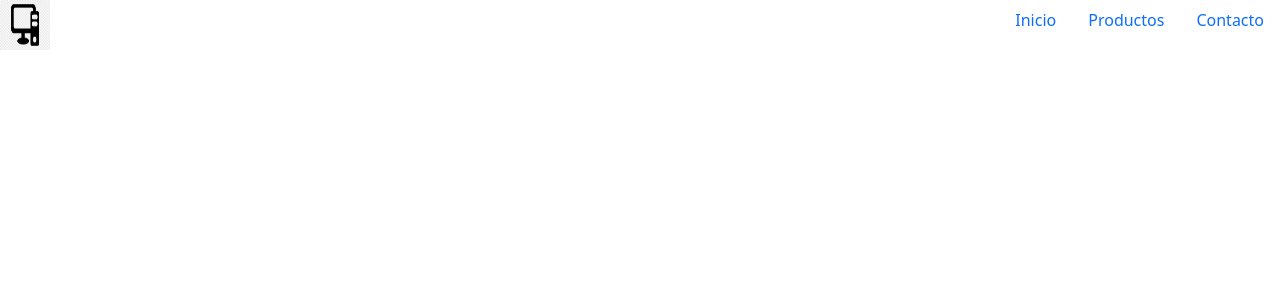
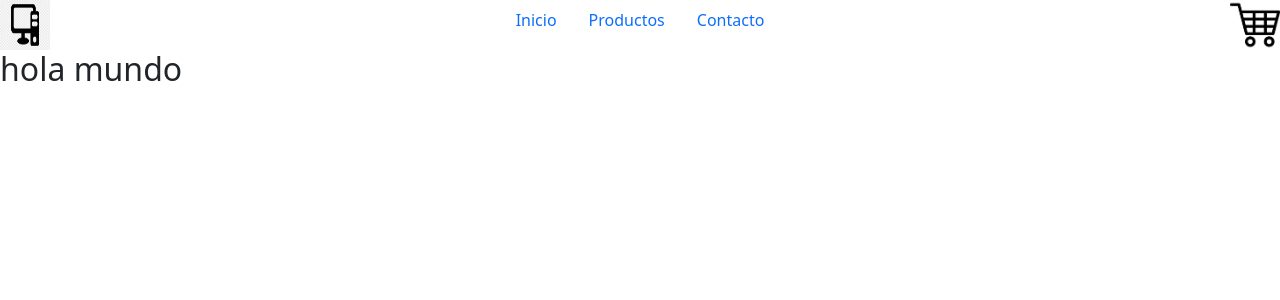
Before and after one commit to vialfmj/vial-ventapc, a React (Create React App) app: page / in a window 1280 px wide. Shown: the top 300 px of the page. Built offline with nearby package versions, Linux system fonts and the light colour scheme.

Commit message:
landingPage

```diff
--- a/src/App.css
+++ b/src/App.css
@@ -14,3 +14,11 @@
   flex-direction: row;
   justify-content: space-between;
 }
+.contenedorCarrito{
+  width: 50px;
+  height: 50px;
+}
+.contenedorCarrito img{
+  width: 100%;
+  height: 100%;
+}
--- a/src/App.js
+++ b/src/App.js
@@ -1,10 +1,12 @@
-import logo from './images/logo.png';
 import './App.css';
 import NavBar from './components/NavBar';
-
+import ItemListContainer from './components/ItemListContainer';
 function App() {
   return (
+    <>
     <NavBar />
+    <ItemListContainer greeting='hola mundo'/>
+    </ >
   );
 }
 
--- /dev/null
+++ b/src/components/CartWidget.jsx
@@ -0,0 +1,12 @@
+import React from 'react'
+import cart from '../images/carrito.png'
+
+function CartWidget() {
+    return (
+        <div className='contenedorCarrito'>
+            <img src={cart} />
+        </div>
+    )
+}
+
+export default CartWidget
--- /dev/null
+++ b/src/components/ItemListContainer.jsx
@@ -0,0 +1,11 @@
+import React from 'react'
+
+function ItemListContainer({greeting}) {
+    return (
+        <div>
+            <h2>{greeting}</h2>
+        </div>
+    )
+}
+
+export default ItemListContainer
--- a/src/components/NavBar.jsx
+++ b/src/components/NavBar.jsx
@@ -1,9 +1,7 @@
-import react from 'react'
 import logo from '../images/logo.png';
 import 'bootstrap/dist/css/bootstrap.min.css';
 import {Nav} from 'react-bootstrap'
-
-
+import CartWidget from './CartWidget';
 
 const Navbar = () =>{
 
@@ -15,6 +13,7 @@ const Navbar = () =>{
                <Nav.Link href="#products">Productos</Nav.Link>
                <Nav.Link href="#contact">Contacto</Nav.Link>
                </div>
+               <CartWidget />
             </div>
         )
 }
--- a/src/index.js
+++ b/src/index.js
@@ -3,6 +3,7 @@ import ReactDOM from 'react-dom';
 import './index.css';
 import App from './App';
 import reportWebVitals from './reportWebVitals';
+import 'bootstrap/dist/css/bootstrap.min.css';
 
 ReactDOM.render(
   <React.StrictMode>
```
Also changed, not shown: src/images/carrito.png (added).
